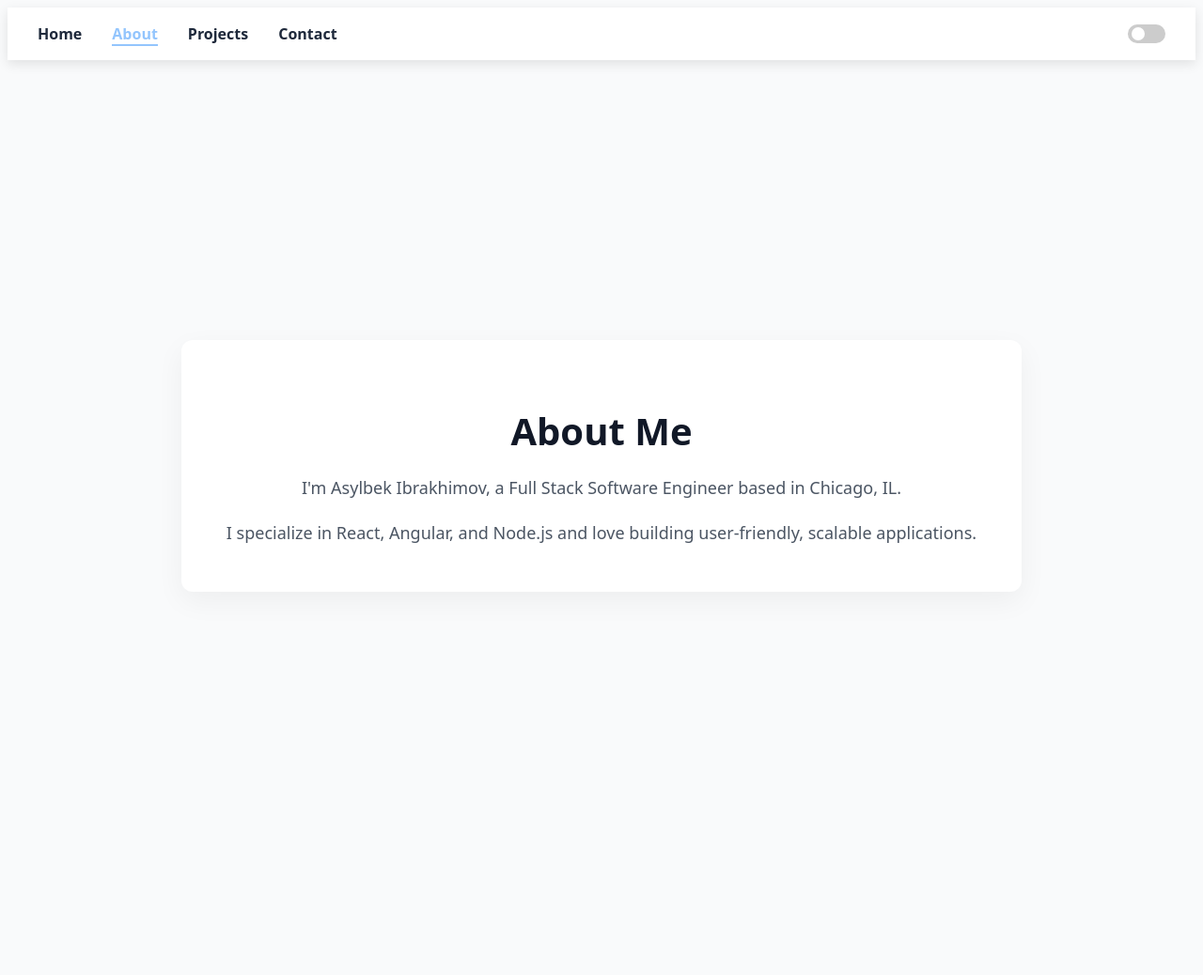
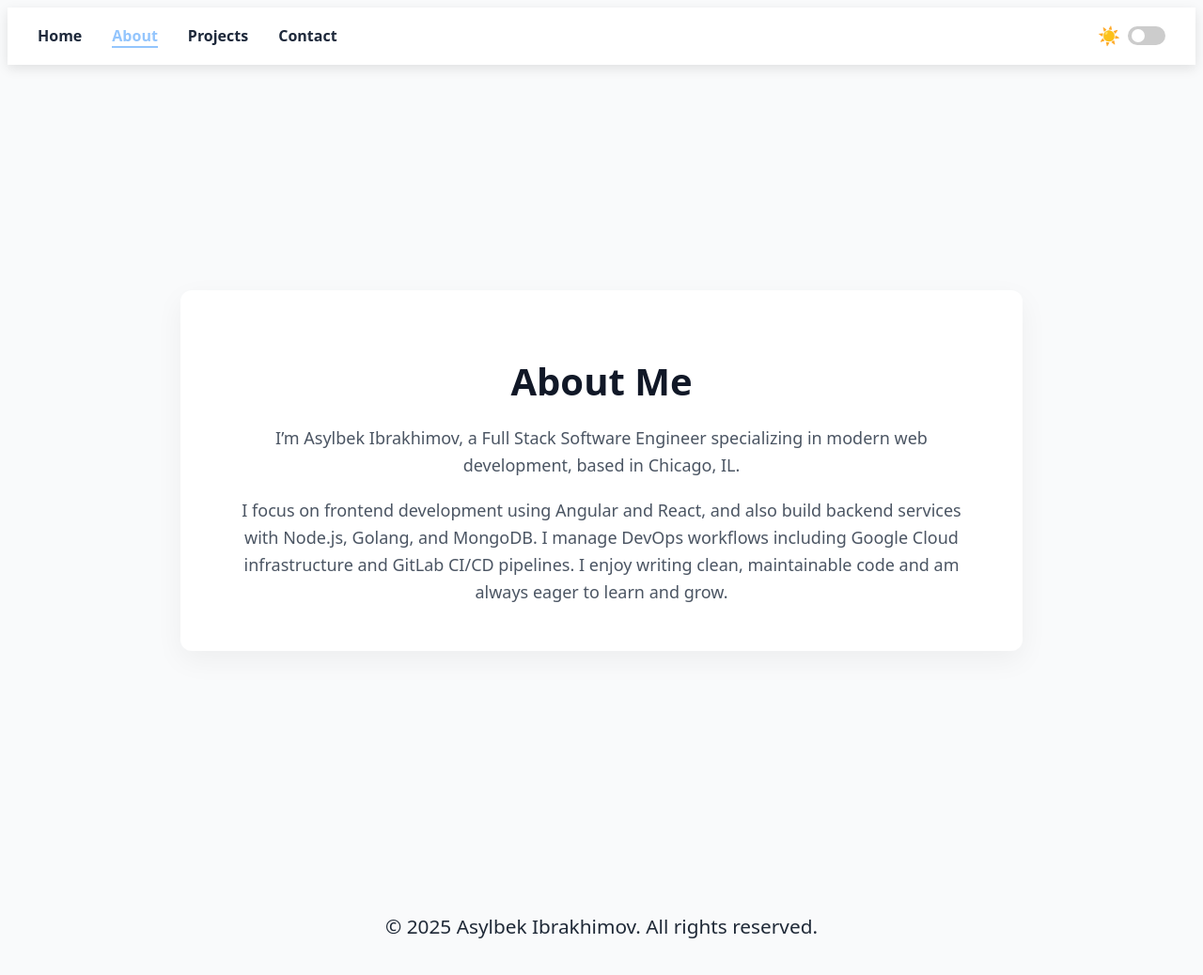
Before and after one commit to asyke/my-portfolio, a React (Vite) app: page /about in a window 1280 px wide. Shown: the top 1038 px of the page at 94% size. Before the commit the page ends 936 px from the top, so only its background shows below. Built offline with nearby package versions, Linux system fonts and the light colour scheme.

Commit message:
adding footer and update content

```diff
--- a/src/App.jsx
+++ b/src/App.jsx
@@ -1,22 +1,28 @@
-import { BrowserRouter as Router, Routes, Route } from 'react-router-dom'
-import Home from './pages/Home'
-import About from './pages/About'
-import Contact from './pages/Contact'
-import Nav from './components/Nav'
-import Projects from './components/Projects'
+import { BrowserRouter as Router, Routes, Route } from "react-router-dom";
+import Home from "./pages/Home";
+import About from "./pages/About";
+import Contact from "./pages/Contact";
+import Nav from "./components/Nav";
+import Projects from "./components/Projects";
+import Footer from "./components/Footer";
 
 function App() {
   return (
+    <div className="app-wrapper">
       <Router>
         <Nav />
+        <main className="page-content">
           <Routes>
             <Route path="/" element={<Home />} />
             <Route path="/about" element={<About />} />
             <Route path="/projects" element={<Projects />} />
             <Route path="/contact" element={<Contact />} />
           </Routes>
+        </main>
       </Router>
-  )
+      <Footer />
+    </div>
+  );
 }
 
-export default App
+export default App;
--- a/src/App.scss
+++ b/src/App.scss
@@ -7,6 +7,9 @@
   padding: 2rem;
   text-align: center;
   background-color: var(--bg-main);
+}
+.app-wrapper{
+  text-align: center;
 }
 
 .home-content {
--- /dev/null
+++ b/src/components/Footer.jsx
@@ -0,0 +1,10 @@
+import './Footer.scss'
+const Footer = () => {
+    return (
+      <footer className="text-center py-6 border-t mt-10 text-sm text-gray-400">
+        <p>&copy; {new Date().getFullYear()} Asylbek Ibrakhimov. All rights reserved.</p>
+      </footer>
+    );
+  };
+
+  export default Footer;
--- /dev/null
+++ b/src/components/Footer.scss
@@ -0,0 +1,7 @@
+footer {
+    background-color: var(--footer-bg, #111827);
+    color: var(--footer-text, #e5e7eb);
+    text-align: center;
+    padding: 1rem;
+    transition: background-color 0.3s ease;
+  }
--- a/src/components/Nav.jsx
+++ b/src/components/Nav.jsx
@@ -30,7 +30,11 @@ const Nav = () => {
           </NavLink>
         </li>
       </ul>
+
       <div className="theme-toggle-container">
+        <span className="theme-emoji" aria-label="Theme Icon">
+          {theme === 'dark' ? '🌙' : '☀️'}
+        </span>
         <label className="switch">
           <input
             type="checkbox"
--- a/src/components/Nav.scss
+++ b/src/components/Nav.scss
@@ -41,6 +41,12 @@
   .theme-toggle-container {
     display: flex;
     align-items: center;
+    gap: 0.5rem;
+  }
+
+  .theme-emoji {
+    font-size: 1.2rem;
+    transition: transform 0.3s ease;
   }
 
   /* Toggle Switch */
--- a/src/index.css
+++ b/src/index.css
@@ -14,6 +14,8 @@
   --card-bg: #ffffff;
   --text-primary: #111827;
   --text-secondary: #6b7280;
+  --footer-bg: #f9fafb;
+  --footer-text: #1f2937;
 
   font-family: system-ui, Avenir, Helvetica, Arial, sans-serif;
   line-height: 1.5;
@@ -43,6 +45,8 @@ body.dark {
   --card-bg: #1e293b;
   --text-primary: #f1f5f9;
   --text-secondary: #94a3b8;
+  --footer-bg: #111827;
+  --footer-text: #e5e7eb;
 }
 
 /* =============================
--- a/src/pages/About.jsx
+++ b/src/pages/About.jsx
@@ -1,9 +1,9 @@
 import { useEffect } from "react";
-import './About.scss'
+import "./About.scss";
 
 function About() {
   useEffect(() => {
-    document.title = 'About | Asylbek'
+    document.title = "About | Asylbek";
   }, []);
 
   return (
@@ -11,10 +11,15 @@ function About() {
       <div className="about-card">
         <h1>About Me</h1>
         <p>
-          I'm Asylbek Ibrakhimov, a Full Stack Software Engineer based in Chicago, IL.
+          I’m Asylbek Ibrakhimov, a Full Stack Software Engineer specializing in
+          modern web development, based in Chicago, IL.
         </p>
         <p>
-          I specialize in React, Angular, and Node.js and love building user-friendly, scalable applications.
+          I focus on frontend development using Angular and React, and also
+          build backend services with Node.js, Golang, and MongoDB. I manage
+          DevOps workflows including Google Cloud infrastructure and GitLab
+          CI/CD pipelines. I enjoy writing clean, maintainable code and am
+          always eager to learn and grow.
         </p>
       </div>
     </div>
```
Lines whose indentation alone changed are shown as unchanged.
